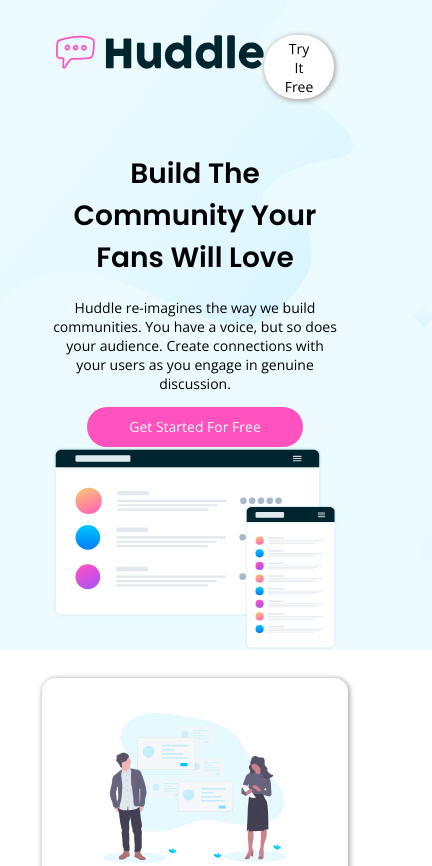
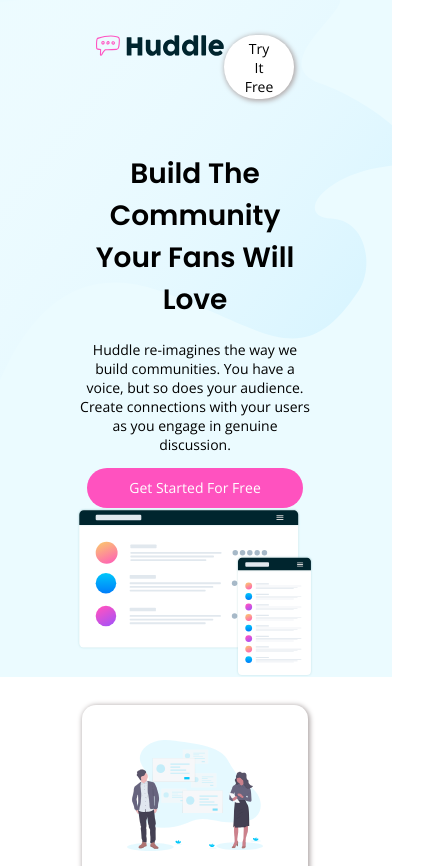
Before and after one commit to FahimMahmudJoy/HuddleLandingPage, a plain HTML site: page index.html in a window 390 px wide. Shown: the top 866 px of the page, 432 px wide, since content can reach past the window. Drawn offline with nearby package versions, Linux system fonts and the light colour scheme.

Commit message:
third commit

```diff
--- a/style.css
+++ b/style.css
@@ -194,6 +194,10 @@ li {
         font-size: 14px;
     }
 
+    .first-logo {
+        width: 8rem;
+    }
+
     .card {
         flex-direction: column-reverse;
         align-items: center;
```
